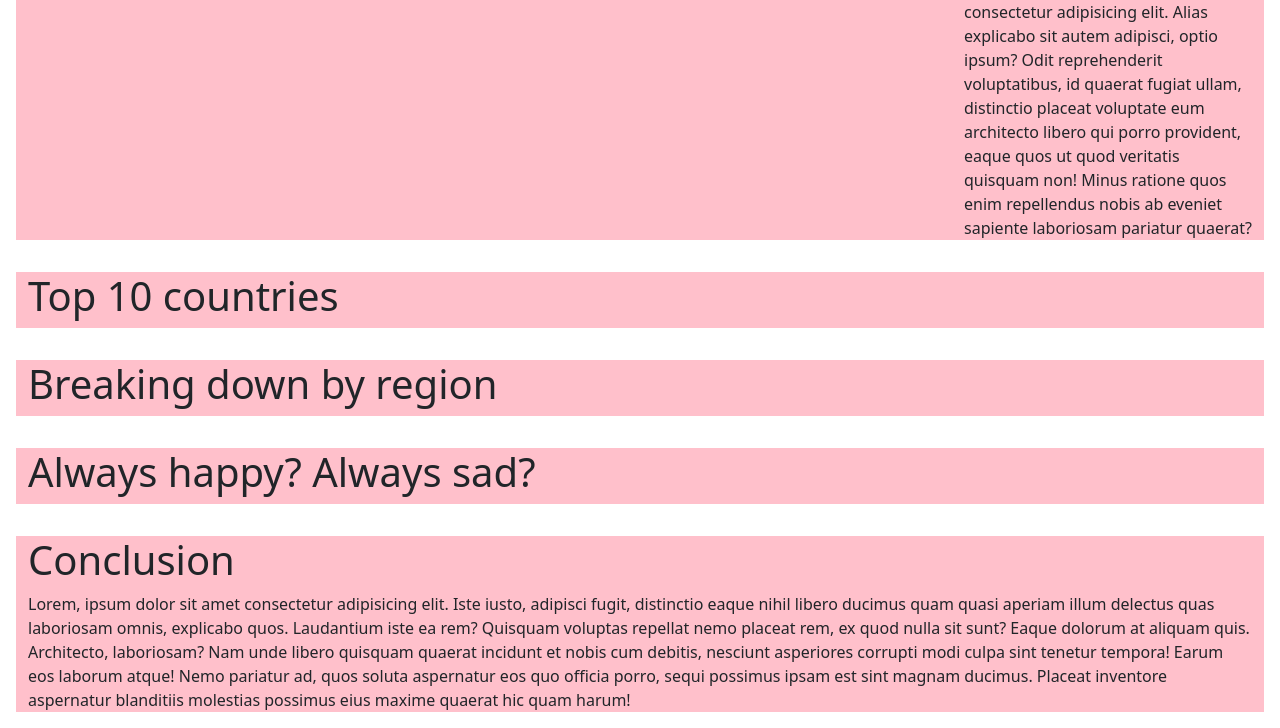
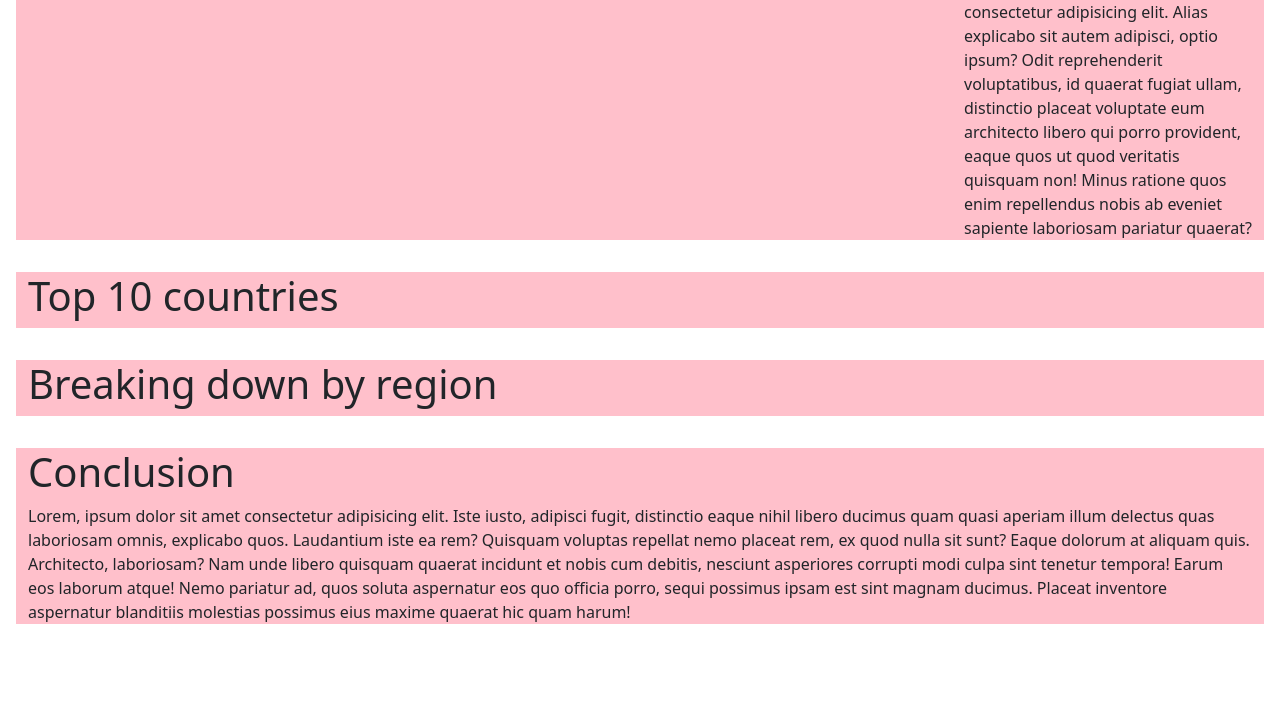
Before and after one commit to eujiaxin/World-Happiness-Visualisation, a plain HTML site: page index.html in a window 1280 px wide. Shown: the part 736-1464 px from the top of the page. After the commit the page ends 1376 px from the top, so only its background shows below. Drawn offline with nearby package versions, Linux system fonts and the light colour scheme; a script that the page names is missing.

Commit message:
Remove line chart

```diff
--- a/index.html
+++ b/index.html
@@ -129,7 +129,7 @@
       </div>
 
       <!-- Line chart section -->
-      <div class="section p-3">
+      <!-- <div class="section p-3">
             <div class="container-fluid">
                   <div class="row pink">
                         <div class="h1">Always happy? Always sad?</div>
@@ -138,7 +138,7 @@
                         </div>
                   </div>
             </div>
-      </div>
+      </div> -->
 
       <!-- Conclusion section -->
       <div class="section p-3">
```
